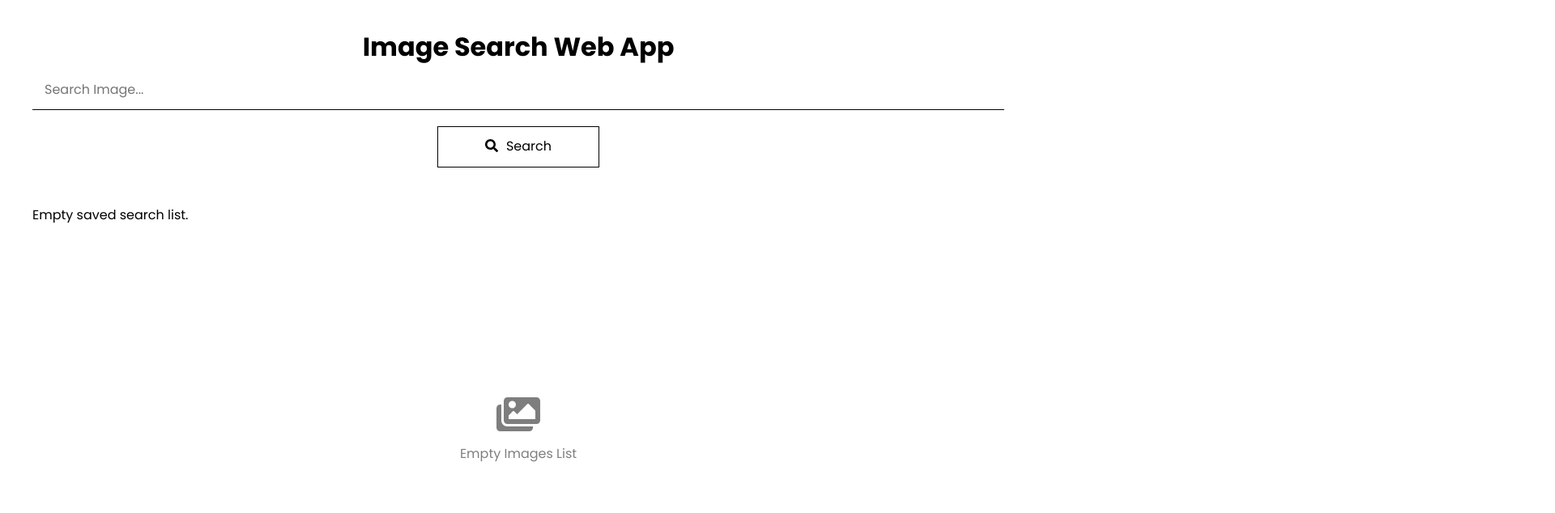
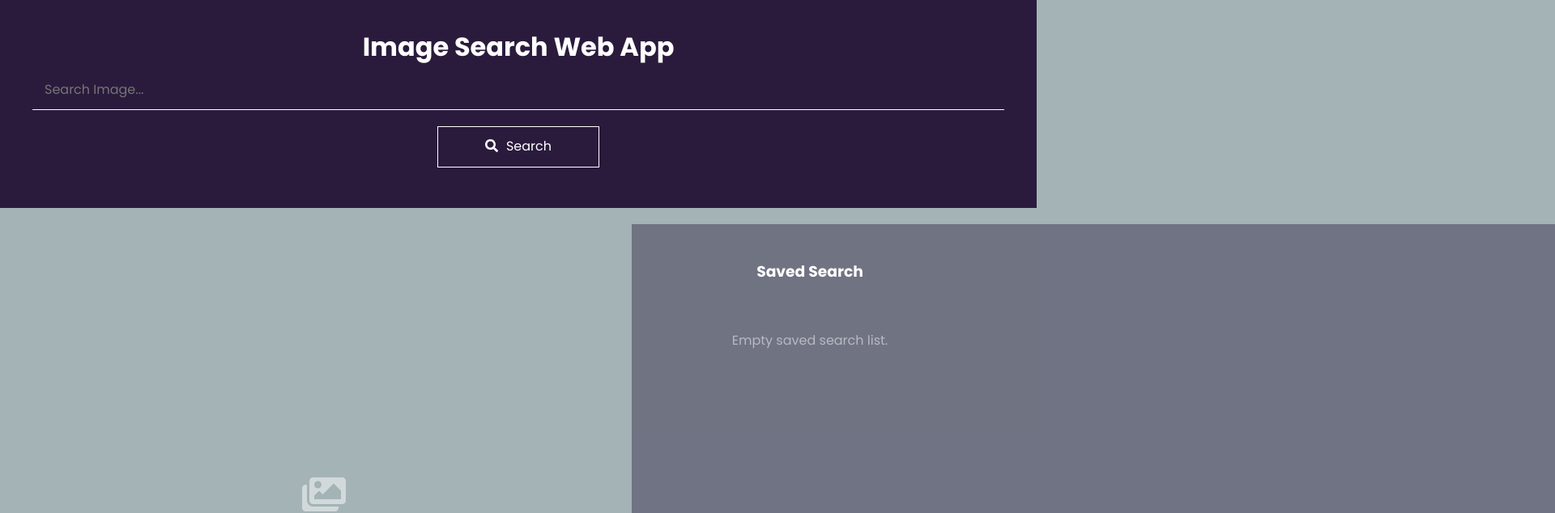
Before and after one commit to patryk995/Image-Search-Web-App, a React (Create React App) app: page / in a window 1280 px wide. Shown: the top 634 px of the page at 81% size, 1920 px wide, since content can reach past the window. Built offline with nearby package versions, Linux system fonts and the light colour scheme; what unsplash-js would draw is missing.

Commit message:
styling & savedSearch no dublicate

```diff
--- a/src/App.css
+++ b/src/App.css
@@ -1,5 +1,8 @@
 body {
   font-family: "Poppins", sans-serif;
+  background: #a4b3b6;
+  color: #fff;
+  overflow-x: hidden;
 }
 .container {
   width: 1200px;
@@ -14,15 +17,19 @@ body {
 .App-body {
   flex: 1;
   display: flex;
-  flex-direction: column;
+  /* flex-direction: column; */
 }
 .App-header {
-  color: #000;
-  background: #fff;
+  color: #fff;
+  background: #2a1b3d;
   padding: 40px 0;
 }
 .m-auto {
   margin: auto;
+}
+.my-auto {
+  margin-top: auto;
+  margin-bottom: auto;
 }
 .flex-header {
   display: flex;
@@ -38,7 +45,7 @@ body {
   flex-direction: column;
 }
 #searchInput {
-  color: #000;
+  color: #fff;
   background: transparent;
   max-width: 100%;
   border: none;
@@ -48,8 +55,8 @@ body {
   box-sizing: border-box;
 }
 .btn {
-  color: #000;
-  background: #fff;
+  color: #fff;
+  background: transparent;
   max-width: 100%;
   width: 200px;
   border: 1px solid;
@@ -69,6 +76,39 @@ body {
 }
 .opacity-half {
   opacity: 0.5;
+}
+.saved-search-container {
+  flex: 2;
+}
+.saved-search-inner-container {
+  position: relative;
+  margin: 20px;
+  /* background: #2a1b3d6b; */
+  padding: 30px;
+  min-height: 90vh;
+  position: sticky;
+  top: 5vh;
+  box-sizing: border-box;
+}
+.saved-search-inner-container:before {
+  content: "";
+  display: block;
+  position: absolute;
+  left: 0;
+  top: 0;
+  width: 100vw;
+  height: 100%;
+  background: #2a1b3d6b;
+  z-index: -1;
+}
+.images-container {
+  display: flex;
+  flex: 3;
+  flex-direction: column;
+}
+.images-top-line {
+  display: flex;
+  justify-content: space-between;
 }
 .images-grid {
   column-count: 5;
--- a/src/App.js
+++ b/src/App.js
@@ -36,8 +36,8 @@ class App extends Component {
             </div>
           </header>
           <div className="App-body container">
+            <ImagesContainer />
             <SavedSearchList />
-            <ImagesContainer />
           </div>
         </div>
       </Provider>
--- a/src/components/ImagesContainer.js
+++ b/src/components/ImagesContainer.js
@@ -8,17 +8,18 @@ import ImagesGrid from "./ImagesGrid";
 import { FontAwesomeIcon } from "@fortawesome/react-fontawesome";
 export class ImagesContainer extends Component {
   render() {
-    if (this.props.image.loading) {
-      return <LoadingSpinner />;
-    }
-    if (this.props.image.isFirstLoad) {
-      return <ImagesGrid />;
-    }
-
     return (
-      <div className="py-5 text-center opacity-half m-auto">
-        <FontAwesomeIcon icon="images" size="3x" />
-        <p>Empty Images List</p>
+      <div className="images-container">
+        {this.props.image.loading ? (
+          <LoadingSpinner />
+        ) : this.props.image.isFirstLoad ? (
+          <ImagesGrid />
+        ) : (
+          <div className="py-5 text-center opacity-half m-auto">
+            <FontAwesomeIcon icon="images" size="3x" />
+            <p>Empty Images List</p>
+          </div>
+        )}
       </div>
     );
   }
--- a/src/components/ImagesGrid.js
+++ b/src/components/ImagesGrid.js
@@ -45,8 +45,8 @@ export class ImagesGrid extends Component {
 
     return (
       <div className="images-container">
-        <div className="images-top-line">
-          <p>
+        <div className="images-top-line py-5">
+          <p className="my-auto">
             On keyword <b>{this.props.image.keyword}</b>{" "}
             {this.props.image.totalImages} images found.
           </p>
--- a/src/components/SavedSearchList.js
+++ b/src/components/SavedSearchList.js
@@ -3,17 +3,25 @@ import { connect } from "react-redux";
 
 export class SavedSearchList extends Component {
   render() {
-    if (this.props.image.isFirstLoad) {
-      const savedSearch = this.props.image.savedSearchList;
-      return (
-        <div className="saved-search-list">
-          {savedSearch.map(search => (
-            <p>smile</p>
-          ))}
+    const savedSearch = this.props.image.savedSearchList;
+    return (
+      <div className="saved-search-container">
+        <div className="saved-search-inner-container">
+          <h3 className="text-center">Saved Search</h3>
+          {savedSearch.length > 0 ? (
+            <ul className="saved-search-list">
+              {savedSearch.map(search => (
+                <li key={search.savedKeyword}>{search.savedKeyword}</li>
+              ))}
+            </ul>
+          ) : (
+            <div className="py-5 text-center opacity-half m-auto">
+              <p>Empty saved search list.</p>
+            </div>
+          )}
         </div>
-      );
-    }
-    return <div>Empty saved search list.</div>;
+      </div>
+    );
   }
 }
 
--- a/src/reducers/imageReducer.js
+++ b/src/reducers/imageReducer.js
@@ -37,6 +37,10 @@ export default function(state = initialState, action) {
         loading: true
       };
     case SAVE_IMAGE_LIST:
+      if (
+        state.savedSearchList.filter(e => e.savedKeyword === state.keyword)
+          .length === 0
+      ) {
         return {
           ...state,
           savedSearchList: state.savedSearchList.concat({
@@ -46,6 +50,7 @@ export default function(state = initialState, action) {
             savedImagesList: state.imagesList.slice(0, 30)
           })
         };
+      } else return state;
 
     default:
       return state;
```
Also changed, not shown: src/components/CustomGrid.js (added, +15 -0 lines). Lines whose indentation alone changed are shown as unchanged.
